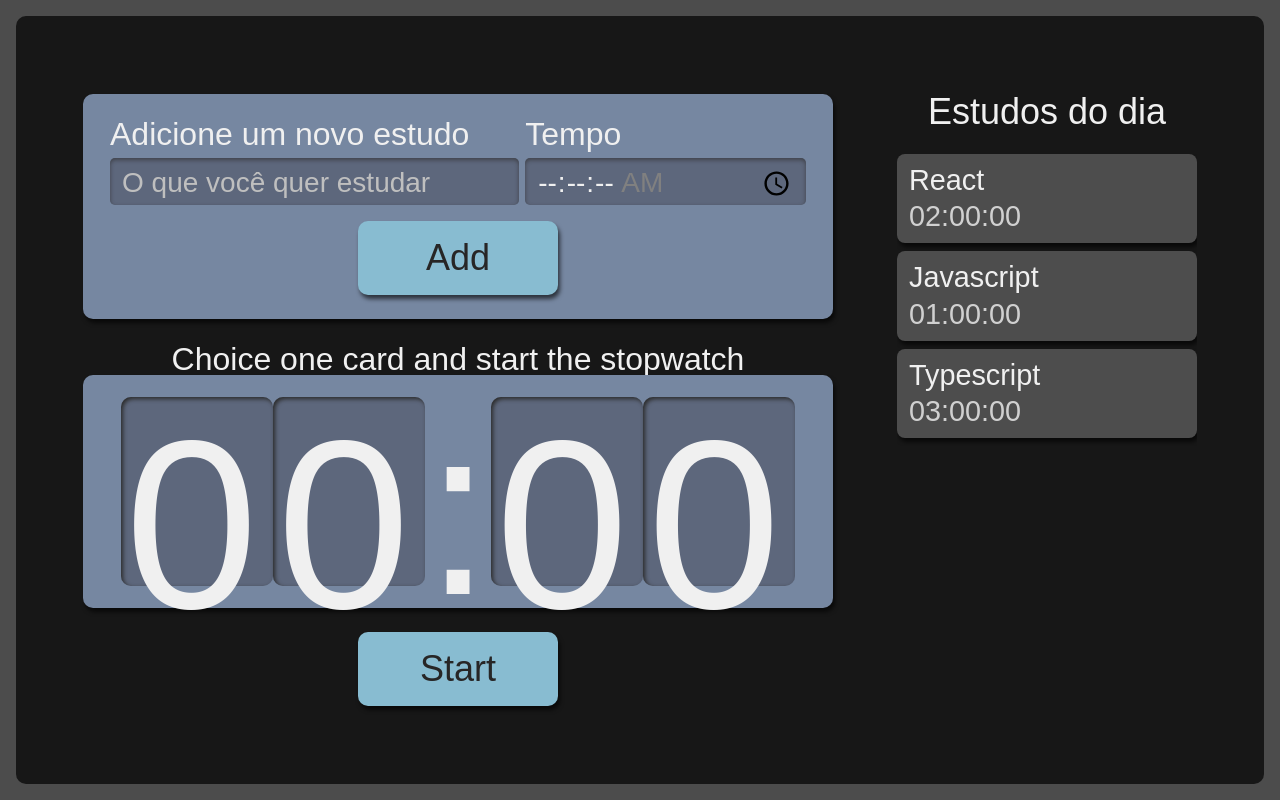
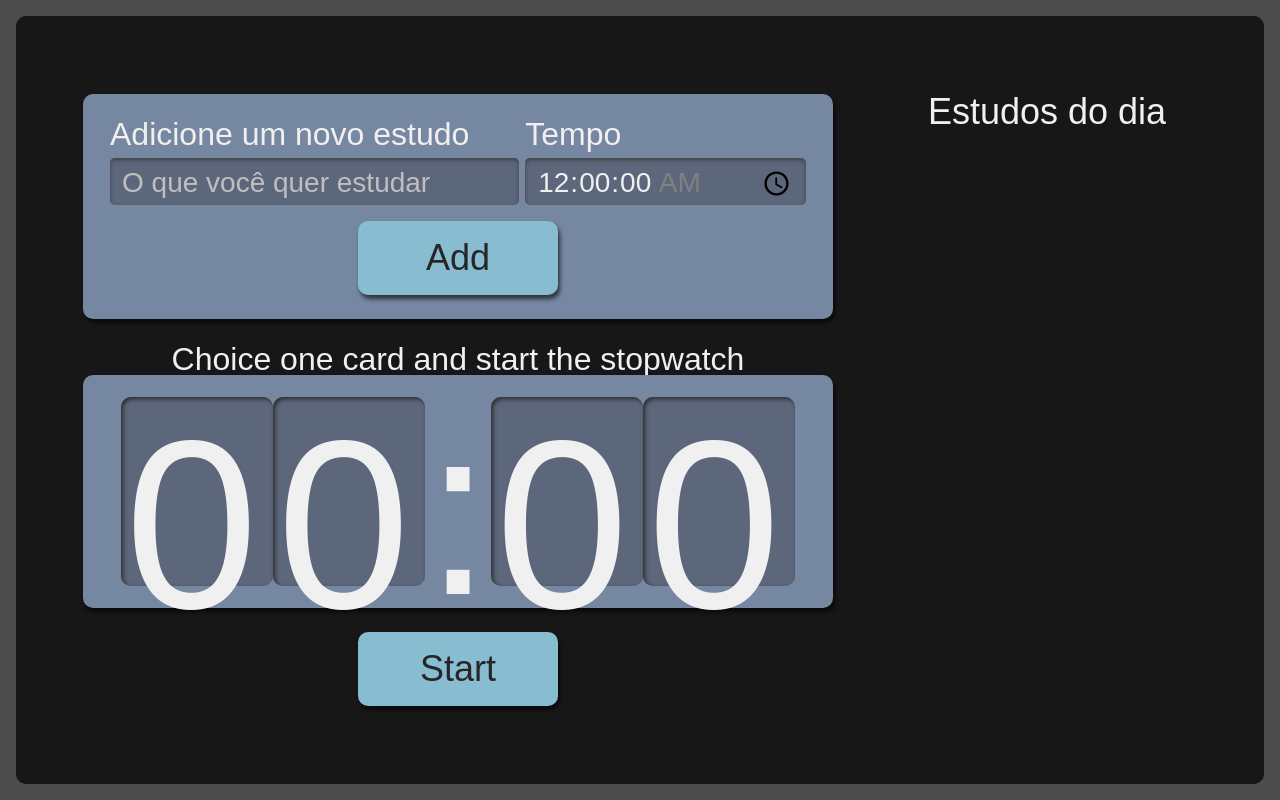
Before and after one commit to Felipe-builder/alura-studies, a React (Create React App) app: page / in a window 1280 px wide. Built offline with nearby package versions, Linux system fonts and the light colour scheme.

Commit message:
Adicionando uma tarefa

```diff
--- a/src/components/Button/index.tsx
+++ b/src/components/Button/index.tsx
@@ -3,10 +3,12 @@
 
 interface ButtonProps {
   children?: React.ReactNode;
+  type?: "button" | "submit" | "reset" | undefined
 }
 
 export default class Button extends React.Component<ButtonProps> {
   render() {
-    return <button className={style.button}>{this.props.children}</button>;
+    const { type = "button" } = this.props;
+    return <button type={type} className={style.button}>{this.props.children}</button>;
   }
 }
--- a/src/components/Form/index.tsx
+++ b/src/components/Form/index.tsx
@@ -2,16 +2,32 @@
 import style from './Form.module.scss';
 
 import Button from "../Button";
+import { ITask } from "../../types/task";
 
-export default class Form extends React.Component {
+export default class Form extends React.Component<{
+  setTasks: React.Dispatch<React.SetStateAction<ITask[]>>
+}> {
+  state = {
+    task: "",
+    time: "00:00"
+  }
+
+  addTask(event: React.FormEvent<HTMLFormElement>) {
+    event.preventDefault();
+    this.props.setTasks(tasksOlder => [...tasksOlder, { ...this.state }])
+    console.log('state: ', this.state);
+  }
+
   render() {
     return (
-      <form className={style.newTask}>
+      <form className={style.newTask} onSubmit={this.addTask.bind(this)}>
         <div className={style.inputContainer}>
           <label htmlFor="task">Adicione um novo estudo</label>
           <input
             type="text"
             name="task"
+            value={this.state.task}
+            onChange={ event => this.setState({ ...this.state, task: event.target.value })}
             id="task"
             placeholder="O que você quer estudar"
             required
@@ -23,13 +39,15 @@
             type="time"
             step="1"
             name="time"
+            value={this.state.time}
+            onChange={event => this.setState({ ...this.state, time: event.target.value })}
             id="time"
             min="00:00:00"
             max="01:30:00"
             required
           />
         </div>
-        <Button>
+        <Button type="submit">
           Add
         </Button>
       </form>
--- a/src/components/List/index.tsx
+++ b/src/components/List/index.tsx
@@ -1,27 +1,11 @@
-import React, { useState } from "react";
 import style from './List.module.scss'
 import Item from "./Item";
+import { ITask } from '../../types/task';
 
-export default function List() {
-  const [tasks, setTasks] = useState([
-    {
-      task: "React",
-      time: "02:00:00",
-    },
-    {
-      task: "Javascript",
-      time: "01:00:00",
-    },
-    {
-      task: "Typescript",
-      time: "03:00:00",
-    },
-  ]);
+export default function List({ tasks }: { tasks: ITask[]}) {
   return (
     <aside className={style.taskList}>
-      <h2 onClick={() => {
-        setTasks([...tasks, { task: "Estudar estado", time: '05:00:00'}])
-      }}> Estudos do dia</h2>
+      <h2> Estudos do dia</h2>
       <ul>
         {tasks.map((item, index) => (
           <Item
--- a/src/pages/App.tsx
+++ b/src/pages/App.tsx
@@ -1,18 +1,20 @@
-import React from 'react';
+import React, { useState } from 'react';
 import style from './App.module.scss';
 
 // Componentes
 import Form from '../components/Form';
 import List from '../components/List';
 import Stopwatch from '../components/Stopwatch';
+import { ITask } from '../types/task';
 
 
 
 function App() {
+  const [tasks, setTasks] = useState<ITask[]>([]);
   return (
     <div className={style.AppStyle}>
-      <Form/>
-      <List/>
+      <Form setTasks={setTasks}/>
+      <List tasks={tasks}/>
       <Stopwatch/>
     </div>
   );
--- /dev/null
+++ b/src/types/task.ts
@@ -0,0 +1,4 @@
+export interface ITask {
+  task: string,
+  time: string,
+}
```
